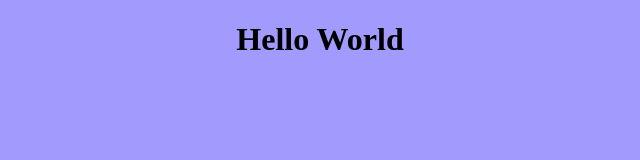
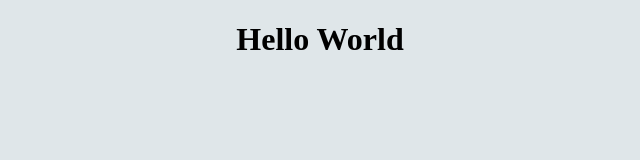
Before and after one commit to fanny-l/gittest, a plain HTML site: page index.html in a window 1280 px wide. Shown: the whole page, without its empty margins (320-960 px from the left). Drawn offline with Linux system fonts and the light colour scheme.

Commit message:
fond gris

```diff
--- a/index.html
+++ b/index.html
@@ -5,7 +5,7 @@
 	<meta name="viewport" content="width=device-width, initial-scale=1.0">
 	<title>Git test</title>
 </head>
-<body style="background-color: #a29bfe">
+<body style="background-color: #dfe6e9">
 
 	<h1 style="text-align: center;">Hello World</h1>
 
```
